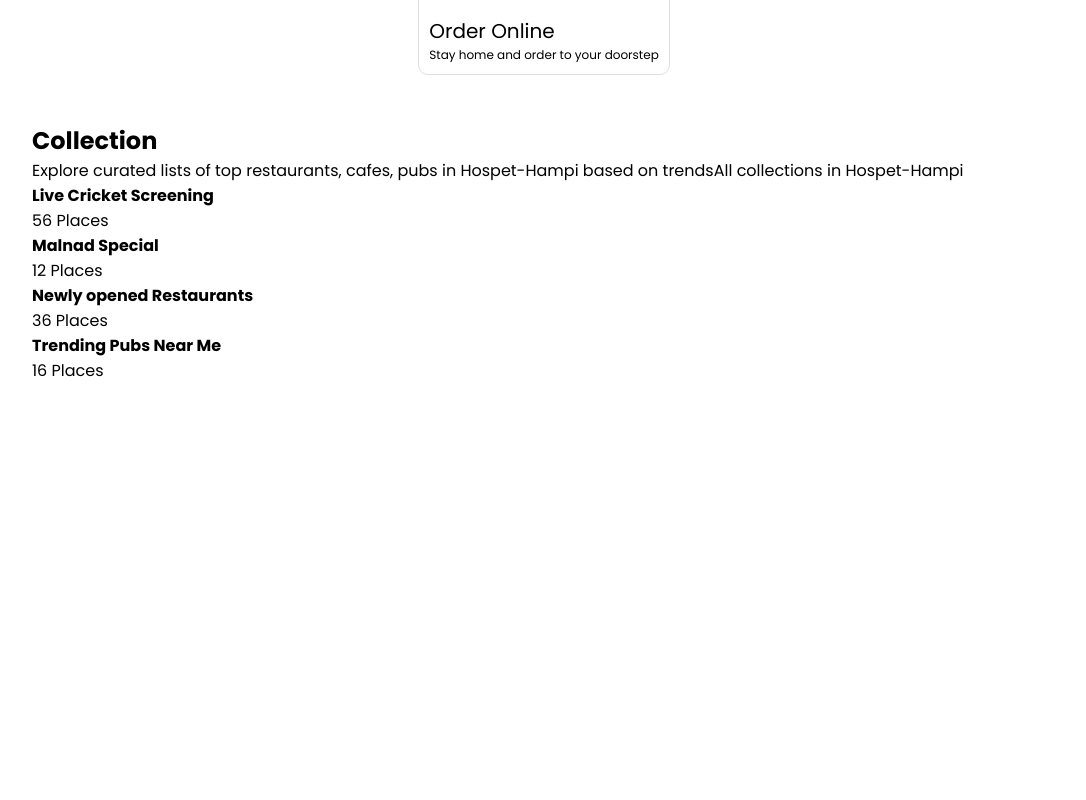
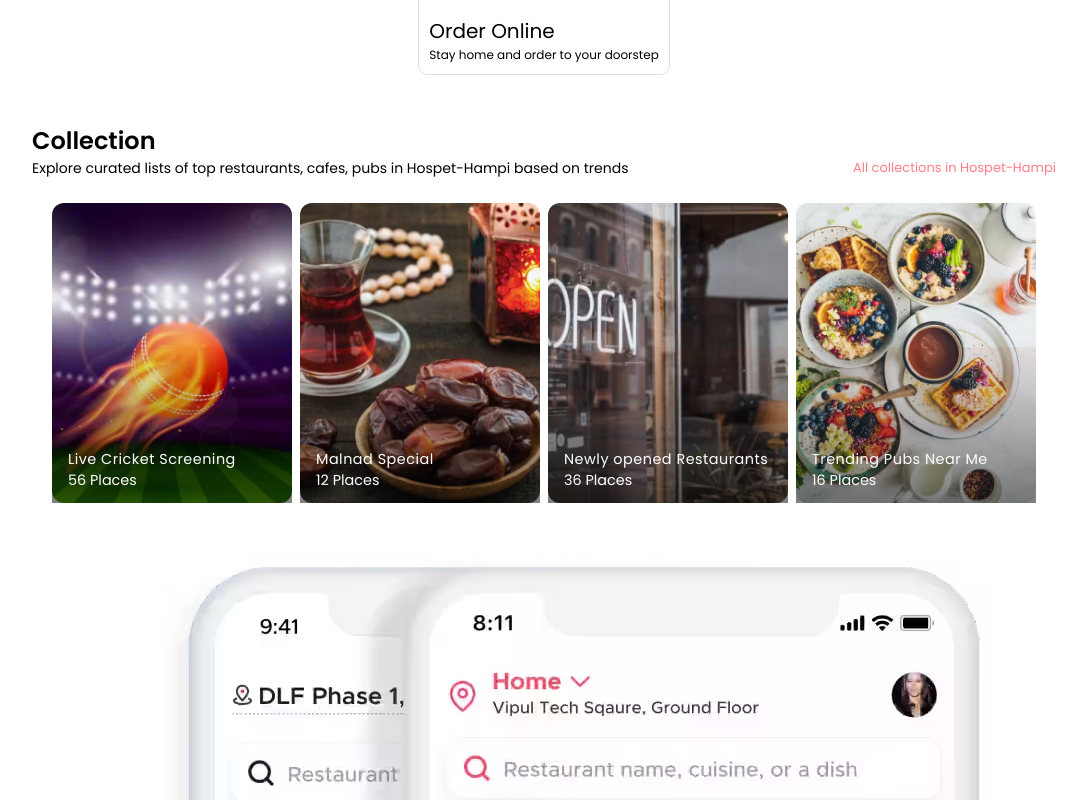
Before and after one commit to fahad-011/zomato-clone, a React (Create React App) app: page / in a window 1280 px wide. Shown: the part 940-1740 px from the top of the page, without its empty margins (96-1182 px from the left). Before the commit the page ends 1371 px from the top, so only its background shows below. Built offline with nearby package versions, Linux system fonts and the light colour scheme.

Commit message:
added collections

```diff
--- a/src/App.css
+++ b/src/App.css
@@ -176,3 +176,81 @@
 .we__offer_content p{
   font-size: 12px;
 }
+
+.collections h1{
+  font-weight: 600;
+}
+
+.collections .sub__heading_container{
+  font-size: 14px;
+  display: flex;
+  align-items: center;
+  justify-content: space-between;
+  flex-wrap: wrap;
+  gap: 1rem;
+}
+
+.sub__heading_container span:nth-child(2){
+  color: #ff7e8b;
+  font-size: 13px;
+  cursor: pointer;
+}
+
+.collections_card_container{
+  display: flex;
+  align-items: center;
+  justify-content: center;
+  gap: 0.5rem;
+  flex-wrap: wrap;
+  margin-top: 1.5rem;
+}
+
+.collections_card_container .card{
+  height: 300px;
+  min-width: 240px;
+  border-radius: 12px;
+  background-size: cover;
+  background-position: center;
+  position: relative;
+}
+
+.card1{
+  background-image: url('images/collection1.jpg');
+}
+
+.card2{
+  background-image: url('images/collection2.jpg');
+}
+
+.card3 {
+  background-image: url('images/collection3.jpg');
+}
+
+.card4 {
+  background-image: url('images/collection4.jpg');
+}
+
+.overlay{
+  width: 100%;
+  height: 100%;
+  position: absolute;
+  top: 0;
+  left: 0;
+  background: rgb(0, 0, 0);
+  background: linear-gradient(0deg, rgba(0, 0, 0, 0.5) 0%, rgba(72, 16, 16, 0.09) 52%, rgba(13, 37, 59, 0.05) 52%, rgba(0, 0, 0, 0) 100%);
+}
+
+.content{
+  position: absolute;
+  bottom: 0;
+  left: 0;
+  color: white;
+  padding: 12px 16px;
+  font-size: 0.9rem;
+  font-weight: 400;
+}
+
+.content h4{
+  font-weight: 400;
+  letter-spacing: 0.5px;
+}
--- a/src/App.js
+++ b/src/App.js
@@ -5,6 +5,7 @@ import item1 from './images/item1.png';
 import item2 from './images/item2.png';
 import item3 from './images/item3.png';
 import item4 from './images/item4.png';
+import mobileBanner from './images/mobileBanner.png';
 
 function App() {
   return (
@@ -99,7 +100,7 @@ function App() {
 
      <section class="container collections">
       <h1>Collection</h1>
-      <div>
+      <div className="sub__heading_container" >
         <span>Explore curated lists of top restaurants, cafes, pubs in Hospet-Hampi based on trends</span>
         <span>All collections in Hospet-Hampi</span>
       </div>
@@ -139,6 +140,15 @@ function App() {
       </div>
     </section>
 
+    <section class="container get__the_app">
+      <div class="semiContainer">
+        <div class="left">
+          <img src={mobileBanner} alt="mobile banner" />
+        </div>
+        <div class="right"></div>
+      </div>
+    </section>
+
     </div>
   );
 }
```
